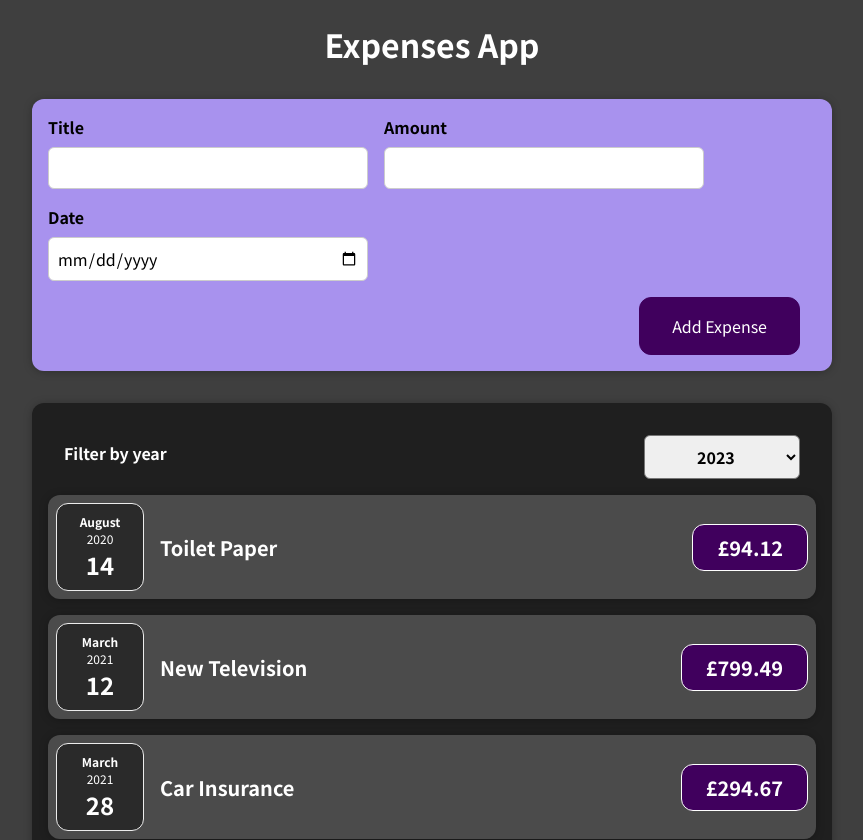
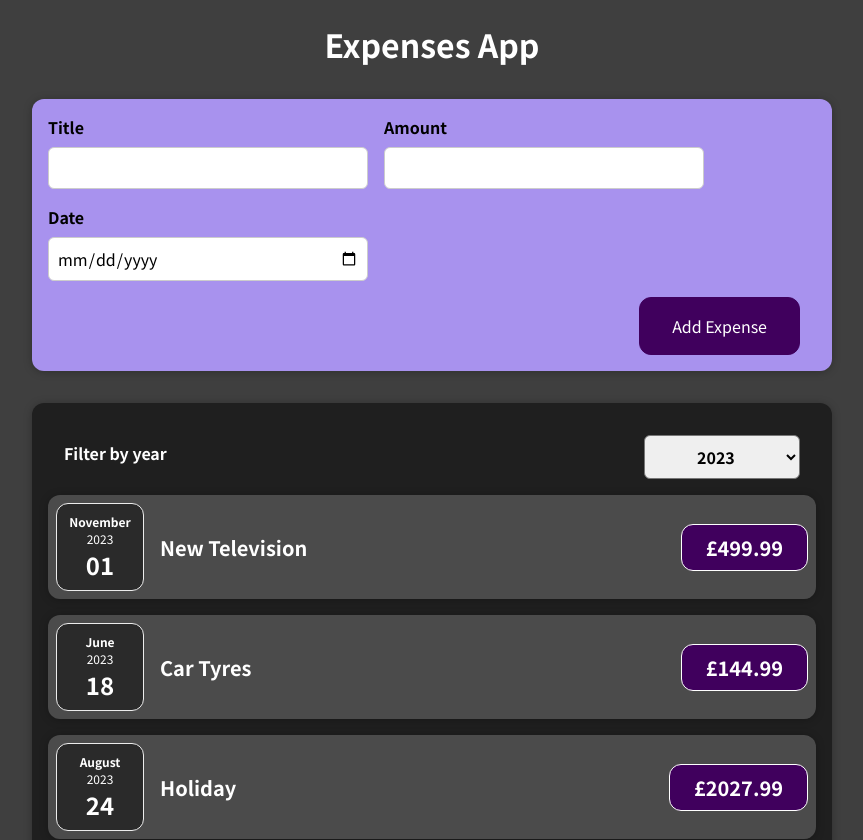
Before and after one commit to craigea92/expenses-app, a React (Create React App) app: page / in a window 1280 px wide. Shown: the top 840 px of the page, without its empty margins (208-1071 px from the left). Built offline with nearby package versions, Linux system fonts and the light colour scheme.

Commit message:
Added a filter year function to Expenses.jsx and fixed a value in ExpensesFilter.jsx

```diff
--- a/src/components/App.jsx
+++ b/src/components/App.jsx
@@ -1,33 +1,7 @@
 import React, { useState } from "react";
 import Expenses from "./Expenses/Expenses";
 import NewExpense from "./NewExpense/NewExpense";
-
-const DUMMY_EXPENSES = [
-  {
-    id: "e1",
-    title: "Toilet Paper",
-    amount: 94.12,
-    date: new Date(2020, 7, 14),
-  },
-  {
-    id: "e2",
-    title: "New Television",
-    amount: 799.49,
-    date: new Date(2021, 2, 12),
-  },
-  {
-    id: "e3",
-    title: "Car Insurance",
-    amount: 294.67,
-    date: new Date(2021, 2, 28),
-  },
-  {
-    id: "e4",
-    title: "New Desk (Wooden)",
-    amount: 450,
-    date: new Date(2021, 5, 12),
-  },
-];
+import DUMMY_EXPENSES from "./DummyExpenses";
 
 function App() {
   const [expenses, setExpenses] = useState(DUMMY_EXPENSES);
--- /dev/null
+++ b/src/components/DummyExpenses.jsx
@@ -0,0 +1,76 @@
+const DUMMY_EXPENSES = [
+  {
+    id: "1012",
+    title: "New Television",
+    amount: 499.99,
+    date: new Date(2023, 10, 1),
+  },
+  {
+    id: "1011",
+    title: "Car Tyres",
+    amount: 144.99,
+    date: new Date(2023, 5, 18),
+  },
+  {
+    id: "1010",
+    title: "Holiday",
+    amount: 2027.99,
+    date: new Date(2023, 7, 24),
+  },
+  {
+    id: "1009",
+    title: "Computer Desk",
+    amount: 89.99,
+    date: new Date(2022, 4, 22),
+  },
+  {
+    id: "1008",
+    title: "Garden Plants",
+    amount: 56.03,
+    date: new Date(2022, 8, 14),
+  },
+  {
+    id: "1007",
+    title: "Graphics Card",
+    amount: 799.49,
+    date: new Date(2022, 3, 9),
+  },
+  {
+    id: "1006",
+    title: "Car Insurance",
+    amount: 294.67,
+    date: new Date(2021, 11, 21),
+  },
+  {
+    id: "1005",
+    title: "Swimming Pool",
+    amount: 214.99,
+    date: new Date(2021, 9, 4),
+  },
+  {
+    id: "1004",
+    title: "Garden Shed",
+    amount: 189.99,
+    date: new Date(2021, 2, 5),
+  },
+  {
+    id: "1003",
+    title: "Sofa",
+    amount: 899.99,
+    date: new Date(2020, 11, 11),
+  },
+  {
+    id: "1002",
+    title: "Bike",
+    amount: 356.67,
+    date: new Date(2020, 1, 23),
+  },
+  {
+    id: "1001",
+    title: "Birthday Gift",
+    amount: 29.99,
+    date: new Date(2020, 6, 17),
+  },
+];
+
+export default DUMMY_EXPENSES;
--- a/src/components/Expenses/Expenses.jsx
+++ b/src/components/Expenses/Expenses.jsx
@@ -11,6 +11,10 @@ const Expenses = (props) => {
     setFilteredYear(selectedYear);
   };
 
+  const filteredExpenses = props.items.filter((expense) => {
+    return expense.date.getFullYear().toString() === filteredYear;
+  });
+
   return (
     <div>
       <Card className="expenses">
@@ -18,8 +22,9 @@ const Expenses = (props) => {
           onChangeFilter={filterChangeHandler}
           selected={filteredYear}
         />
-        {props.items.map((expense) => (
+        {filteredExpenses.map((expense) => (
           <ExpenseItem
+            key={expense.id}
             title={expense.title}
             amount={expense.amount}
             date={expense.date}
--- a/src/components/Expenses/ExpensesFilter.jsx
+++ b/src/components/Expenses/ExpensesFilter.jsx
@@ -10,7 +10,7 @@ const ExpensesFilter = (props) => {
       <div className="expenses-filter__control">
         <label>Filter by year</label>
         <select value={props.selected} onChange={dropdownChangeHandler}>
-          <option value="2019">2023</option>
+          <option value="2023">2023</option>
           <option value="2022">2022</option>
           <option value="2021">2021</option>
           <option value="2020">2020</option>
```
